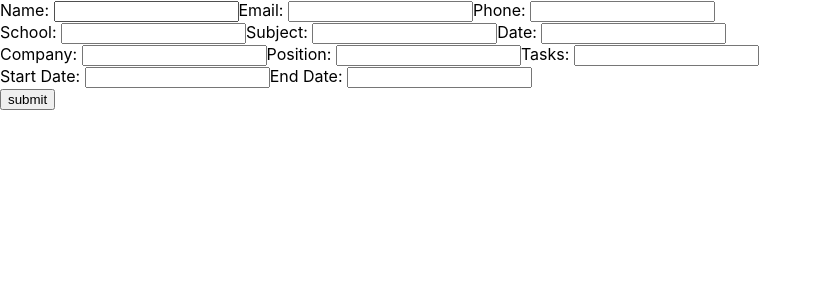
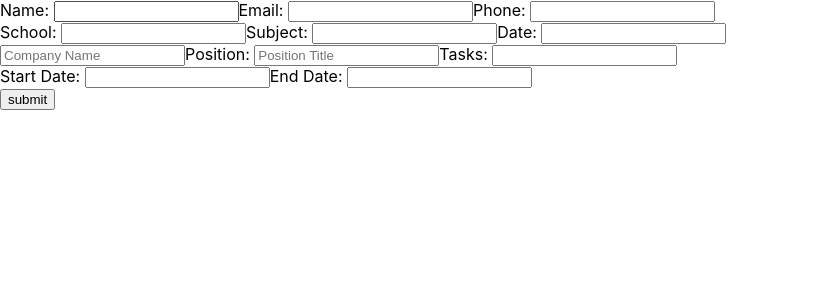
Before and after one commit to ZippyDaFish/cv-project, a React (Create React App) app: page / in a window 1280 px wide. Shown: the top 300 px of the page, without its empty margins (0-822 px from the left). Built offline with nearby package versions, Linux system fonts and the light colour scheme.

Commit message:
Begin placeholders

```diff
--- a/src/components/Experience.js
+++ b/src/components/Experience.js
@@ -3,23 +3,25 @@ import React from "react";
 const Experience = (props) => {
     return(
         <div>
-            <label htmlFor="companyInput">Company: </label>
             <input
                 onChange={props.doChange}
                 type="text"
                 id="companyInput"
+                placeholder="Company Name"
             />
             <label htmlFor="positionInput">Position: </label>
             <input
                 onChange={props.doChange}
                 type="text"
                 id="positionInput"
+                placeholder="Position Title"
             />
             <label htmlFor="taskInput">Tasks: </label>
             <input
                 onChange={props.doChange}
-                type="text"
+                type="textarea"
                 id="taskInput"
+
             />
             <div>
                 <label htmlFor="startDateInput">Start Date: </label>
```
